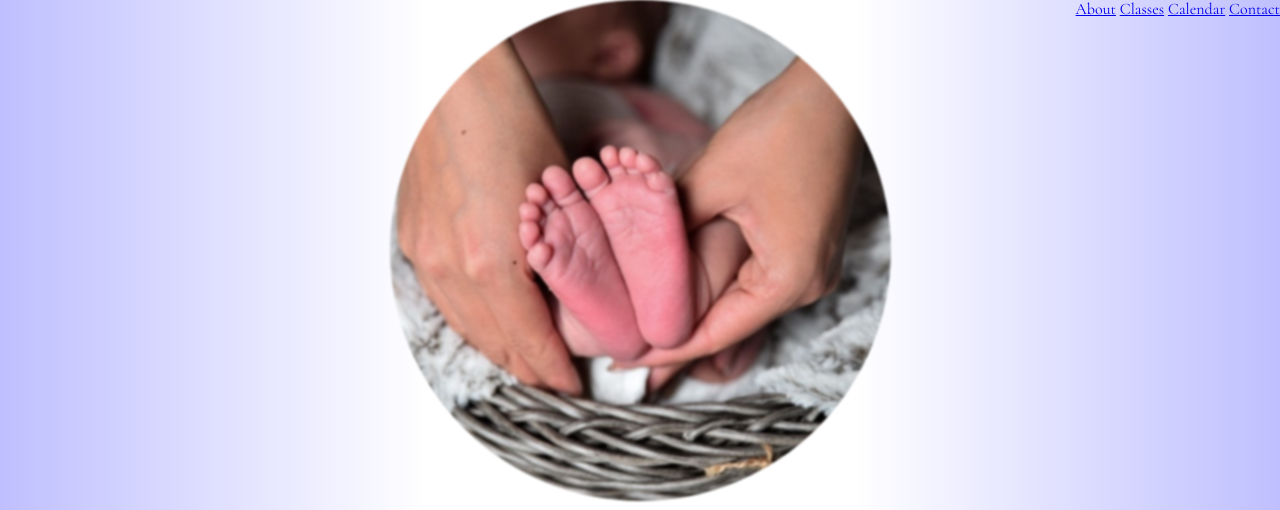
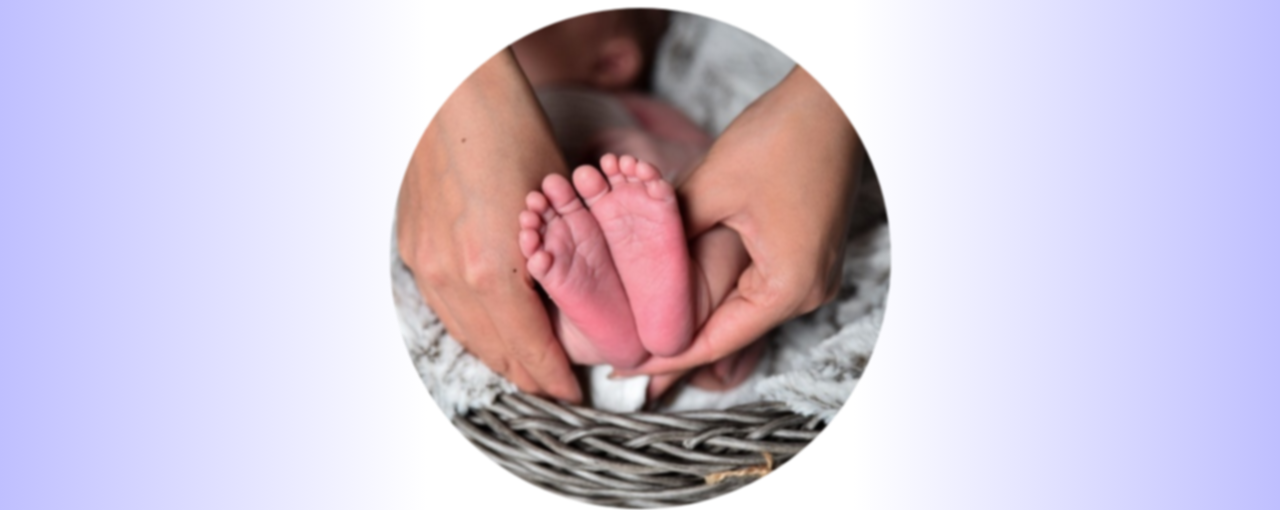
Before and after one commit to JacobArchambault/im-project, a plain HTML site: page index.html in a window 1280 px wide. Shown: the top 510 px of the page. Drawn offline with nearby package versions, Linux system fonts and the light colour scheme; a web font is replaced by a local one.

Commit message:
Delete header buttons

```diff
--- a/index.html
+++ b/index.html
@@ -3,7 +3,6 @@
     <head>
         <meta charset="utf-8">
         <title>Infant Massage of Louisville</title>
-        <link rel="stylesheet" href="normalize.css">
         <link rel="stylesheet" href="https://fonts.googleapis.com/css?family=Italianno|Tangerine|Cormorant+Garamond">
         <link rel="stylesheet" style="text/css" href="css/IMStyle.css">
     </head>
@@ -59,12 +58,6 @@
                 </div>
             </main>
             <div class="column">
-                <div id="header-buttons">
-                    <a class="about-link" href="#about">About</a>
-                    <a class="classes-link" href="#classes">Classes</a>
-                    <a class="calendar-link" href="#calendar">Calendar</a>
-                    <a class="contact-link" href="#contact">Contact</a>
-                </div>
             </div>
         </div>
         <footer>Copyright 2018 Infant Massage of Louisville</footer>
```
